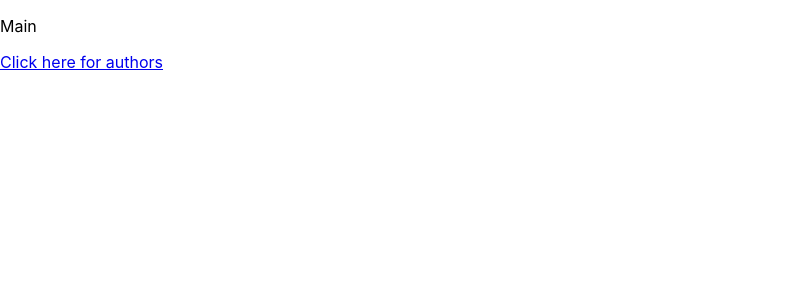
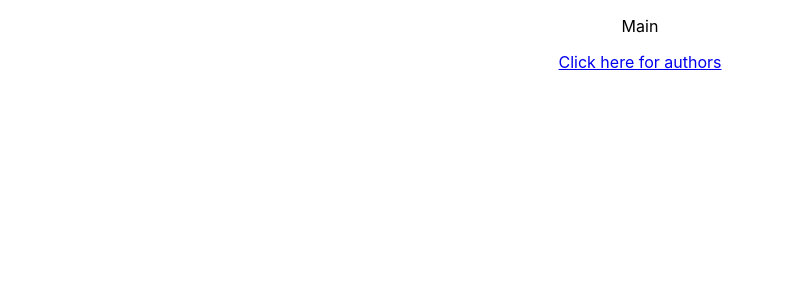
Before and after one commit to gj6645/GroupThree, a React (Create React App) app in the folder client/: page / in a window 1280 px wide. Shown: the top 300 px of the page, without its empty margins (0-785 px from the left). Built offline with nearby package versions, Linux system fonts and the light colour scheme.

Commit message:
Centering contents

```diff
--- a/client/src/App.js
+++ b/client/src/App.js
@@ -2,6 +2,7 @@
 import { BrowserRouter as Router, Switch, Route } from "react-router-dom"
 import Main from "./pages/Main"
 import Authors from "./pages/Authors"
+
 
 
 function App() {
--- /dev/null
+++ b/client/src/pages/Main.css
@@ -0,0 +1,3 @@
+.Main {
+    align-items: center;
+}
--- a/client/src/pages/Main.js
+++ b/client/src/pages/Main.js
@@ -1,14 +1,15 @@
 
 import React from "react"
+import "./Main.css"
 
 export default function Main() {
 
     return (
-        <div className="Main">
+        <div className="text-center">
 
-            <p> Main</p>
+            <p className="text-center"> Main</p>
+            <a href="/authors">Click here for authors</a>
 
-            <a href="/authors">Click here for authors</a>
         </div>
     )
 }
```
Also changed, not shown: client/src/pages/Authors.js (+0 -7 lines).
